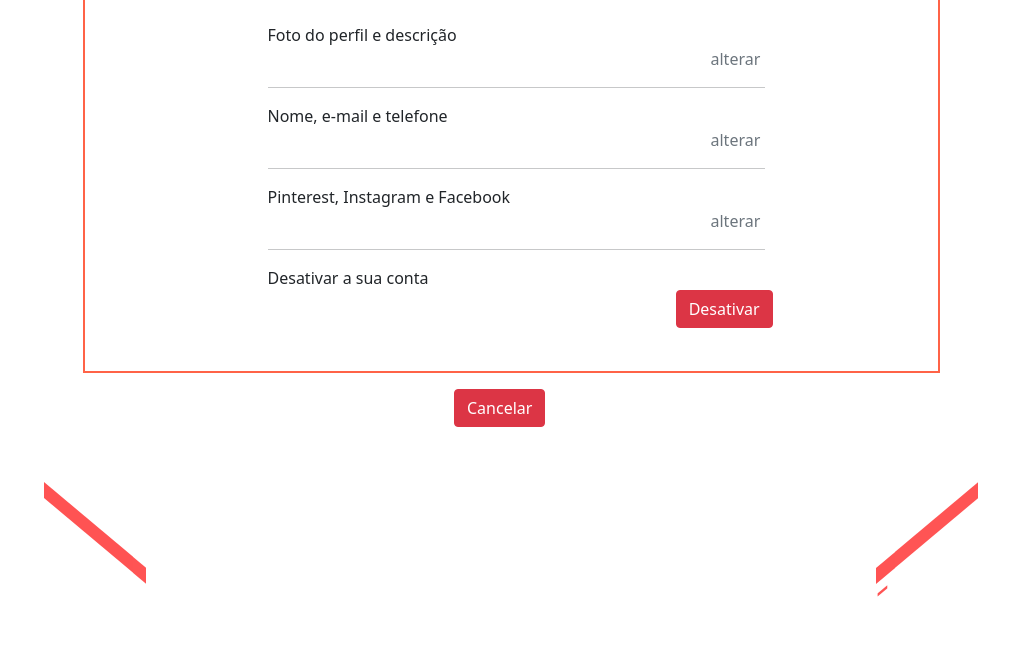
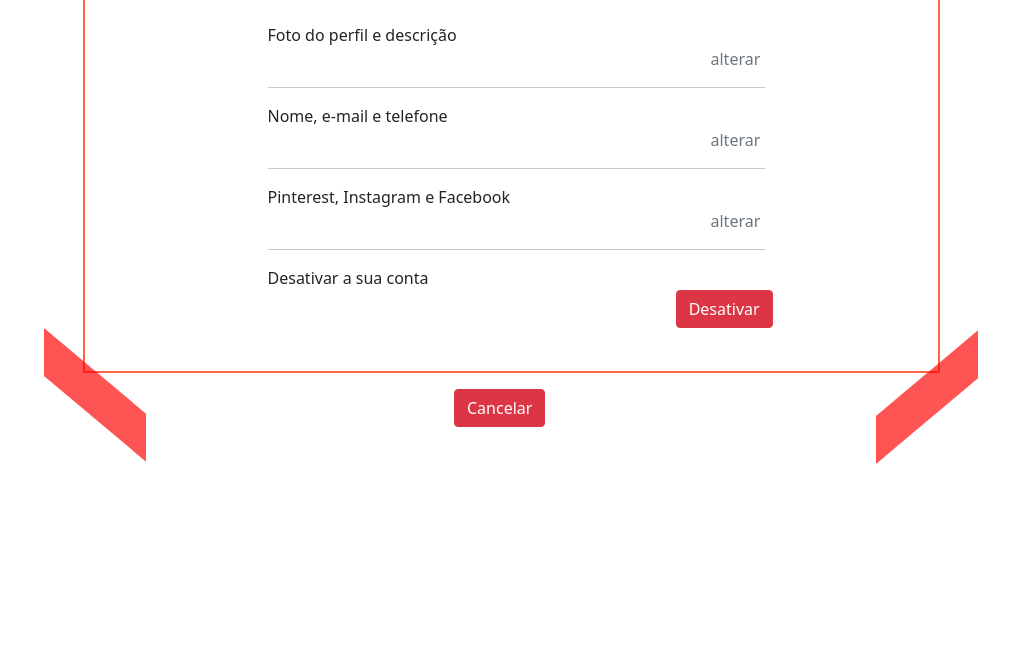
Before and after one commit to Sara-Alcaras/FasWap, a website: page dist/profileInformation.html in a window 1280 px wide. Shown: the part 147-800 px from the top of the page, without its empty margins (122-1145 px from the left). Drawn offline with nearby package versions, Linux system fonts and the light colour scheme.

Commit message:
refactor: correcting the red sland

```diff
--- a/dist/css/informationProfile.css
+++ b/dist/css/informationProfile.css
@@ -1,10 +1,16 @@
-.red-square {
+.cobre-tudo {
     width: 67%;
     height: auto;
-    border: solid 2px tomato;
     margin-top: 3.4%;
     margin-left: 16%;
 }
+
+.red-square {
+    width: 100%;
+    height: auto;
+    border: solid 2px tomato;
+}
+
 .red-square::before {
     content: "-";
     position: absolute;
@@ -29,7 +35,7 @@
     opacity: 67%;
 }
 
-.container-title::before {
+.cobre-tudo::before {
     content: "-";
     position: absolute;
     left: 79.1%;
@@ -41,7 +47,7 @@
     opacity: 67%;
 }
 
-.container-title::after {
+.cobre-tudo::after {
     content: "-";
     position: absolute;
     left: 78%;
@@ -109,7 +115,7 @@
     }
 }
 
-@media (min-width: 411px) {
+/* @media (min-width: 411px) {
     .red-square::after {
         bottom: 14%;
     }
@@ -119,9 +125,9 @@
     .container-title::after {
         bottom: 14%;
     }
-}
+} */
 
-@media (min-width: 640px) {
+/* @media (min-width: 640px) {
     .red-square::after {
         bottom: 14%;
     }
@@ -131,9 +137,9 @@
     .container-title::after {
         bottom: 14%;
     }
-}
+} */
 
-@media (min-height: 640px) {
+/* @media (min-height: 640px) {
     .red-square::before {
         height: 2%;
     }
@@ -149,7 +155,7 @@
         bottom: 72%;
         height: 2%;
     }
-}
+} */
 
 @media (min-width: 985px) {
     .btn-alterar-1 {
@@ -165,7 +171,7 @@
     .btn-alterar-4 {
         margin-left: 82%;
     }
-    .red-square::after {
+    /* .red-square::after {
         bottom: 14%;
     }
     .container-title::before {
@@ -173,7 +179,7 @@
     }
     .container-title::after {
         bottom: 14%;
-    }
+    } */
 }
 
 @media (min-width: 1172px) {
@@ -187,7 +193,7 @@
     .btn-alterar-4 {
         margin-left: 82%;
     }
-    .red-square::after {
+    /* .red-square::after {
         bottom: 14%;
     }
     .container-title::before {
@@ -195,7 +201,7 @@
     }
     .container-title::after {
         bottom: 14%;
-    }
+    } */
 }
 
 @media (min-width: 1179px) {
@@ -206,7 +212,7 @@
     .btn-alterar-4 {
         margin-left: 82%;
     }
-    .red-square::after {
+    /* .red-square::after {
         bottom: 14%;
     }
     .container-title::before {
@@ -214,9 +220,21 @@
     }
     .container-title::after {
         bottom: 14%;
+    } */
+}
+/** Apagar daqui para cima e tentar criar media queries de acordo com o tamanho da tela de cada dispositivo em espicífico*/
+/* @media (min-width: 1192px) {
+    .red-square::after {
+        bottom: 80%;
+    }
+    .container-title::before {
+        top: 80%;
+    }
+    .container-title::after {
+        bottom: 80%;
     }
 }
-/** Apagar daqui para cima e tentar criar media queries de acordo com o tamanho da tela de cada dispositivo em espicífico*/
+
 @media (min-width: 1213px) {
     .red-square::after {
         bottom: 14%;
@@ -239,4 +257,4 @@
     .container-title::after {
         bottom: 14%;
     }
-}
+} */
--- a/dist/profileInformation.html
+++ b/dist/profileInformation.html
@@ -5,6 +5,7 @@
         <link href="./css/informationProfile.css" rel="stylesheet" />
     </head>
     <body>
+        <div class="cobre-tudo">
             <div class="red-square">
                 <h1 class="container-title">Informações do Perfil</h1>
 
@@ -32,6 +33,7 @@
                 </div>
 
             </div>
+        </div>
         <button class="btn btn-danger btn-cancelar mt-3" type="button">Cancelar</button>
     </body>
 </html>
```
Lines whose indentation alone changed are shown as unchanged.
